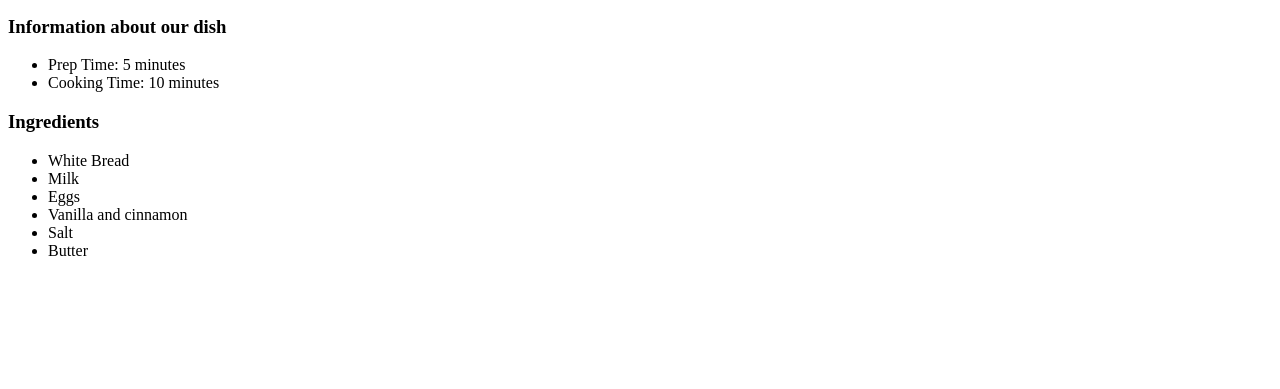
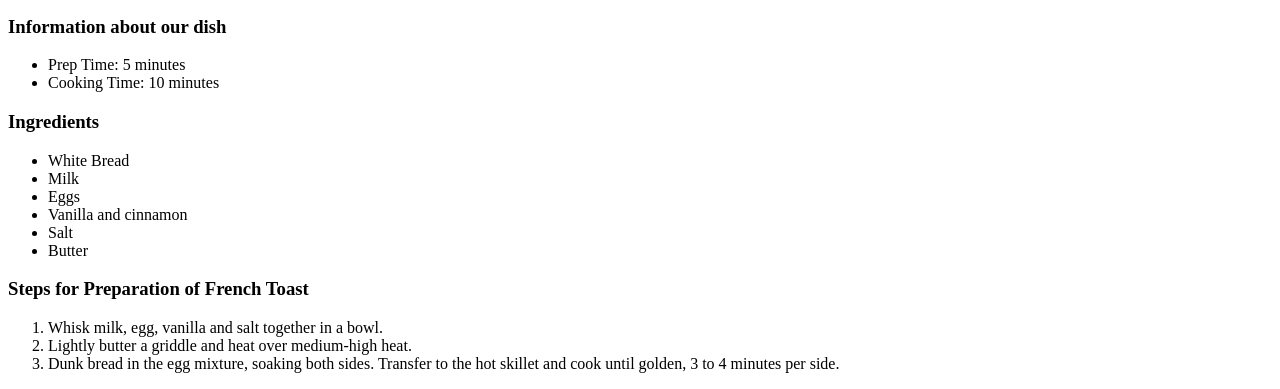
Before and after one commit to adarshadhungel1/odin-recipes, a plain HTML site: page recipes/french-toast.html in a window 1280 px wide. Shown: the part 439-828 px from the top of the page. Before the commit the page ends 800 px from the top, so only its background shows below. Drawn offline with Linux system fonts and the light colour scheme.

Commit message:
Added Steps for Preparation of the toast

```diff
--- a/recipes/french-toast.html
+++ b/recipes/french-toast.html
@@ -17,7 +17,6 @@
             <li>Prep Time: 5 minutes </li>
             <li>Cooking Time: 10 minutes </li>
         </ul>
-
         <h3>Ingredients</h3>
         <ul>
             <li>White Bread</li>
@@ -27,5 +26,11 @@
             <li>Salt</li>
             <li>Butter</li>
         </ul>
+        <h3>Steps for Preparation of French Toast</h3>
+        <ol>
+            <li>Whisk milk, egg, vanilla and salt together in a bowl.</li>
+            <li>Lightly butter a griddle and heat over medium-high heat.</li>
+            <li>Dunk bread in the egg mixture, soaking both sides. Transfer to the hot skillet and cook until golden, 3 to 4 minutes per side.</li>
+        </ol>
     </body>
 </html>
```
